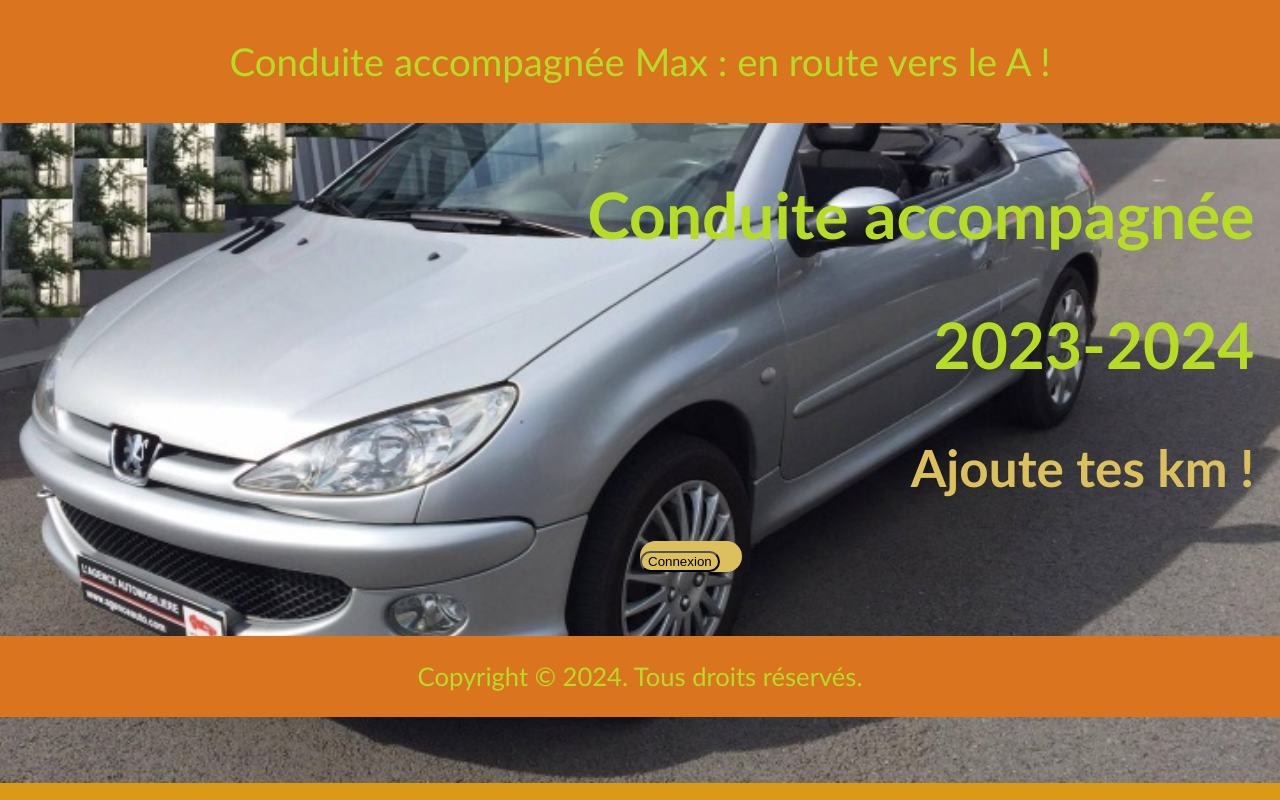
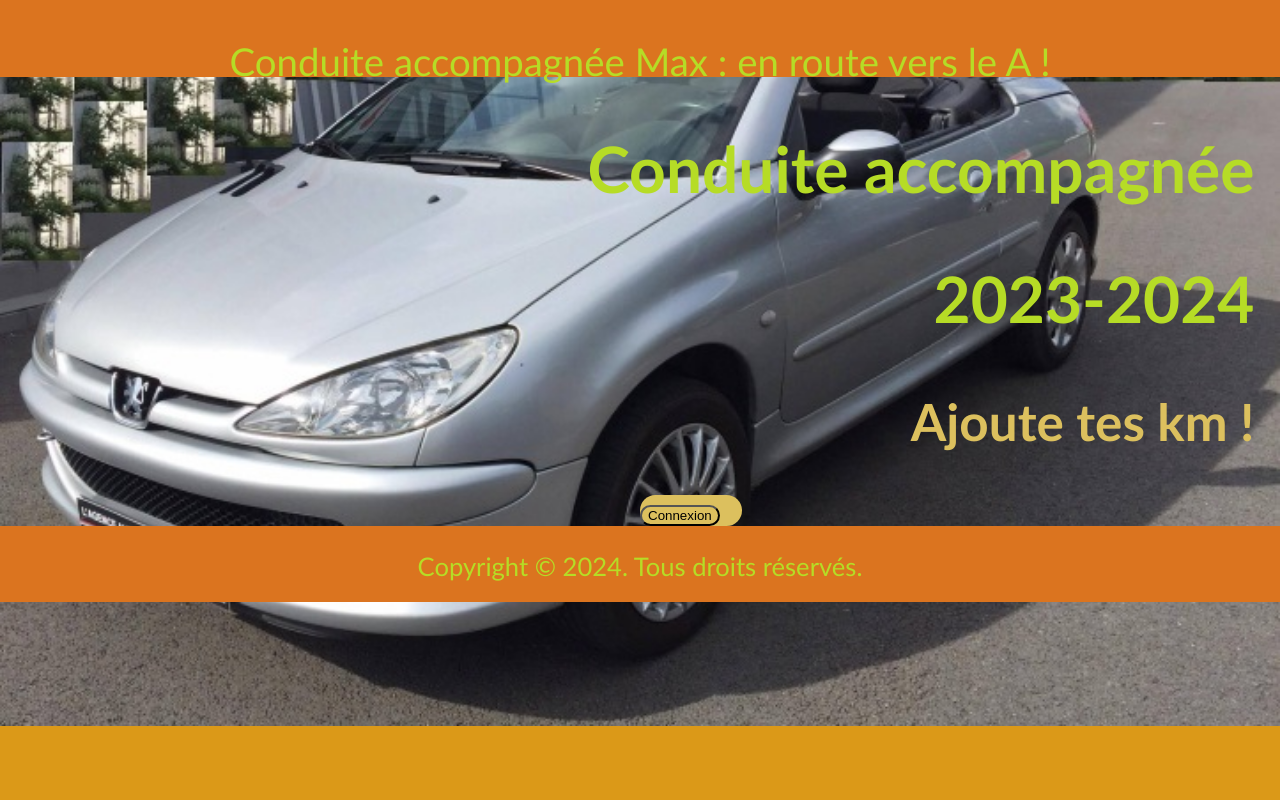
Before and after one commit to DanielleLESTBEL/MODULE_CONNEXION, a PHP site: page /Pages/index.php in a window 1280 px wide. Run offline with PHP 8.4, Linux system fonts and the light colour scheme.

Commit message:
update_null
still doesn't work...

```diff
--- a/Css/index.css
+++ b/Css/index.css
@@ -1,6 +1,6 @@
 body{
     margin: 0;
-    padding: 0;
+
     background-color: #DB9918;
     font-family: calibri, tahoma, sans_serif;
     font-size: 2vw;
@@ -11,9 +11,12 @@ body{
 }
 header{
     display: flex;
-    flex-direction:row;
+    flex-wrap:wrap;
     justify-content: center;
+    text-align: center;
     padding: 0;
+    height: 6vw;
+
     background-color: hsl(27, 75%, 49%);
     color: #B6DC26;
     font-size: 3vw;
@@ -24,7 +27,8 @@ footer{
     flex-direction: row;
     justify-content: center;
     text-align: center;
-    margin-top: 5vw;
+    padding: 0vw;
+    height: 6vw;
     background-color: hsl(27, 75%, 49%);
     color: #B6DC26;
     font-size: 2vw;
--- a/Includes/_Footer.php
+++ b/Includes/_Footer.php
@@ -2,5 +2,5 @@
 
 
     <p>Copyright © 2024. Tous droits réservés.</p>
-    <link rel="stylesheet" href="./Css/index.css?v=<?php echo time(); ?>">
+
 </footer>
--- a/Includes/_Header.php
+++ b/Includes/_Header.php
@@ -3,5 +3,5 @@
     <meta name="viewport" content="width=device-width, initial-scale=1.0">
     <title>Bientôt 3000 km</title>
     <p>Conduite accompagnée Max : en route vers le A !</p>
-    <link rel="stylesheet" href="./Css/index.css?v=<?php echo time(); ?>">
+
 </header>
```
